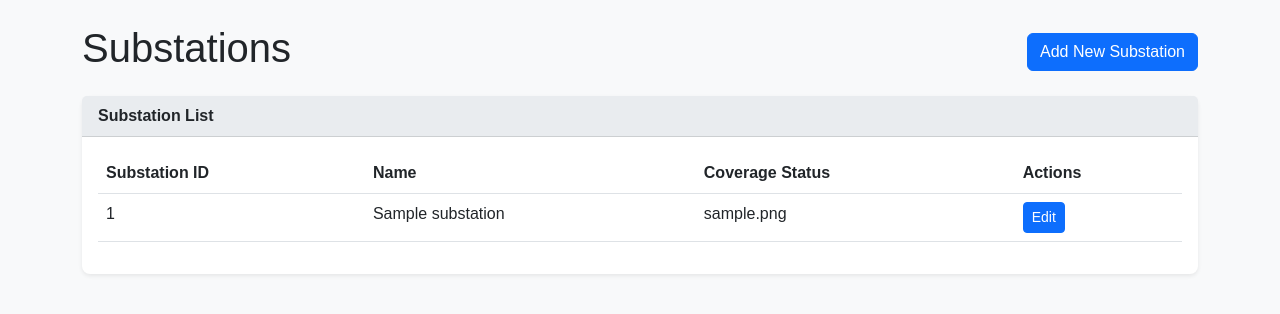
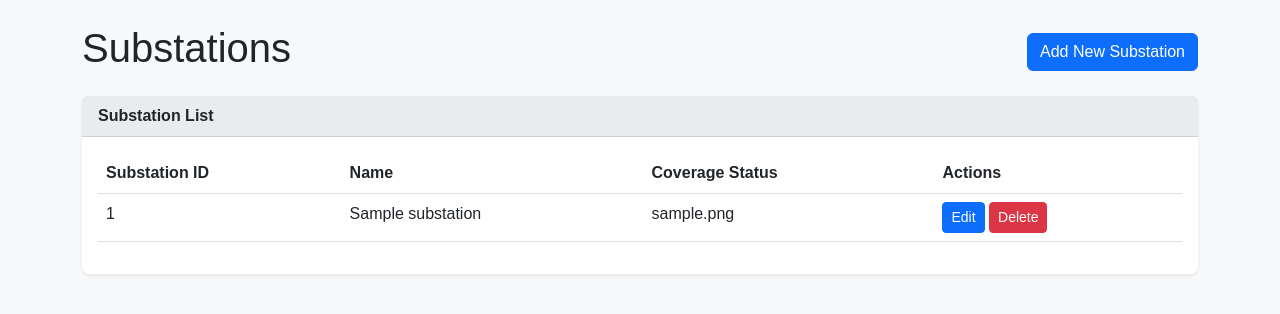
Before and after one commit to hamzan95/fire-fighting-reliability, a Flask app: template src/templates/substations.html in a window 1280 px wide. Shown: the part 56-370 px from the top of the page. Run offline with Flask 3, Linux system fonts and the light colour scheme; the template is opened without the code that fills it: values that come from a table or form of the project are taken from there, others are empty; tables that the repository leaves empty hold one stand-in row (values such as "Sample post").

Commit message:
Update substations.html

```diff
--- a/src/templates/substations.html
+++ b/src/templates/substations.html
@@ -1,4 +1,3 @@
-{# templates/substations.html #}
 {% extends 'base.html' %}
 
 {% block title %}Substations - Fire Fighting System Reliability{% endblock %}
@@ -30,11 +29,9 @@
                     <td>{{ substation.coverage_status }}</td>
                     <td>
                         <a href="{{ url_for('main.edit_substation', id=substation.id) }}" class="btn btn-sm btn-primary">Edit</a>
-                        {% if current_user.is_admin() %} {# Only show delete button for admins #}
-                        <form action="{{ url_for('main.delete_substation', id=substation.id) }}" method="POST" style="display:inline-block;">
-                            <button type="submit" class="btn btn-sm btn-danger" onclick="return confirm('Are you sure you want to delete substation \'{{ substation.name }}\'? This action cannot be undone and will delete all associated inspection records!');">Delete</button>
+                        <form action="{{ url_for('main.delete_substation', id=substation.id) }}" method="POST" style="display:inline;" onsubmit="return confirm('Are you sure you want to delete this substation and all its related inspection records?');">
+                            <button type="submit" class="btn btn-sm btn-danger">Delete</button>
                         </form>
-                        {% endif %}
                     </td>
                 </tr>
                 {% endfor %}
```
